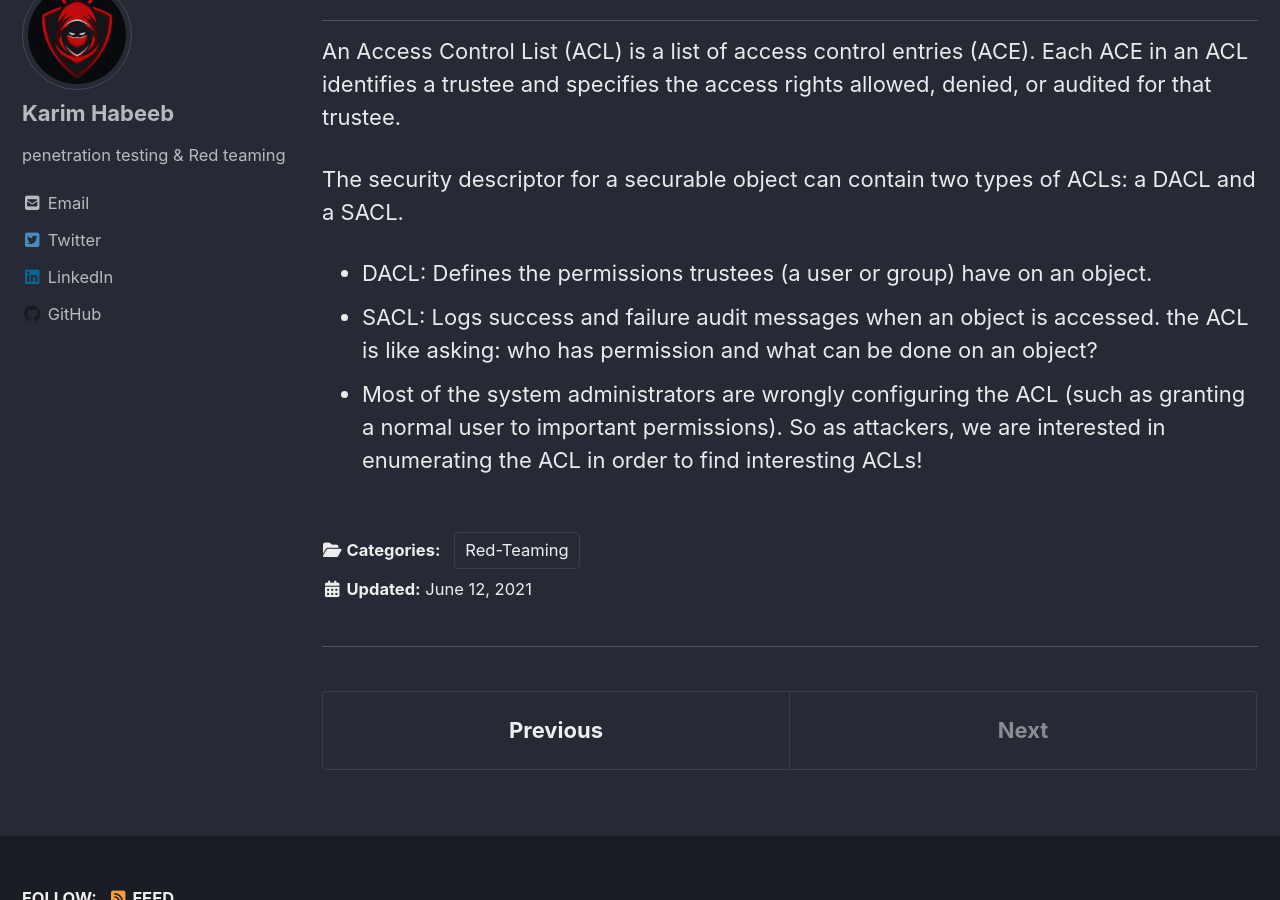
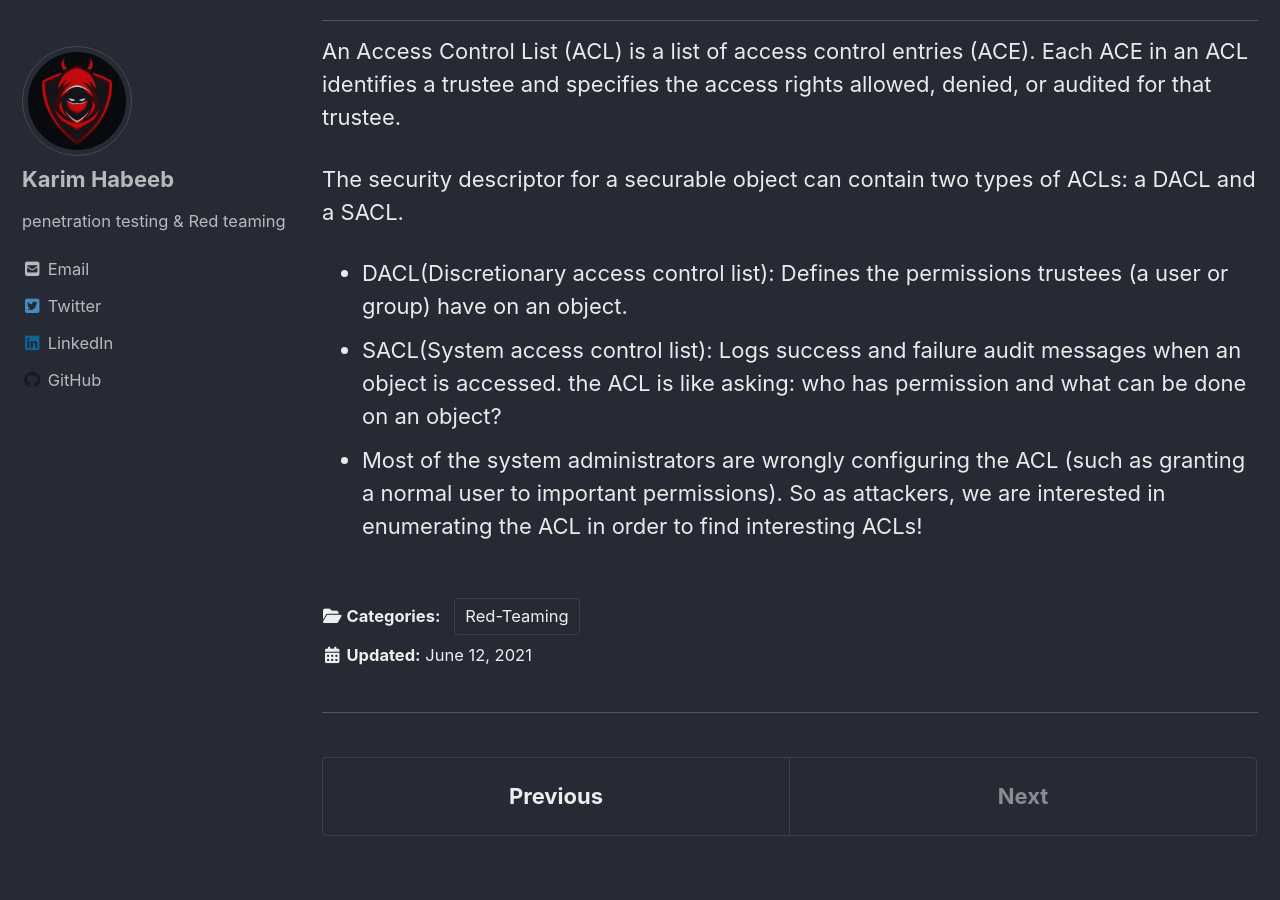
Before and after one commit to NoRed0x/NoRed0x.github.io, a Jekyll site: the page built from _posts/Red-Teaming/2021-06-12-active-directory-domain-enumeration-part-2.md, in a window 1280 px wide and 900 px high, scrolled down 7037 px. Built offline with Jekyll 4.4.1, drawn with Linux system fonts in a browser that asks for light colours; cached includes are drawn as plain includes; nearby versions of some CDN libraries.

Commit message:
Update 2021-06-12-active-directory-domain-enumeration-part-2.md

```diff
--- a/_posts/Red-Teaming/2021-06-12-active-directory-domain-enumeration-part-2.md
+++ b/_posts/Red-Teaming/2021-06-12-active-directory-domain-enumeration-part-2.md
@@ -121,7 +121,7 @@ Get-NetOU
 An Access Control List (ACL) is a list of access control entries (ACE). Each ACE in an ACL identifies a trustee and specifies the access rights allowed, denied, or audited for that trustee.
 
 The security descriptor for a securable object can contain two types of ACLs: a DACL and a SACL.
- * DACL: Defines the permissions trustees (a user or group) have on an object.
- * SACL: Logs success and failure audit messages when an object is accessed.
+ * DACL(Discretionary access control list): Defines the permissions trustees (a user or group) have on an object.
+ * SACL(System access control list): Logs success and failure audit messages when an object is accessed.
 the ACL is like asking: who has permission and what can be done on an object?
 * Most of the system administrators are wrongly configuring the ACL (such as granting a normal user to important permissions). So as attackers, we are interested in enumerating   the ACL in order to find interesting ACLs!
```
